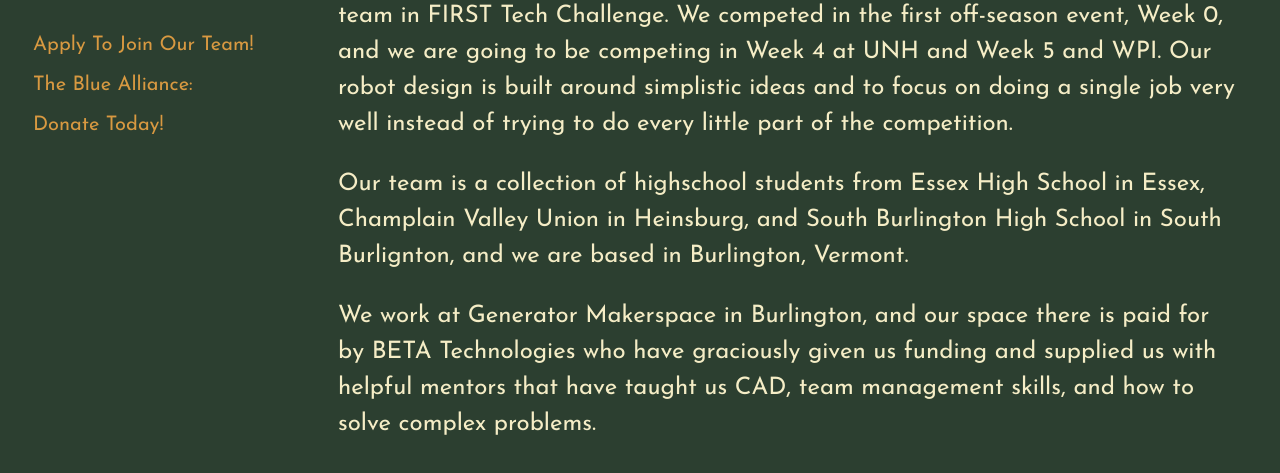
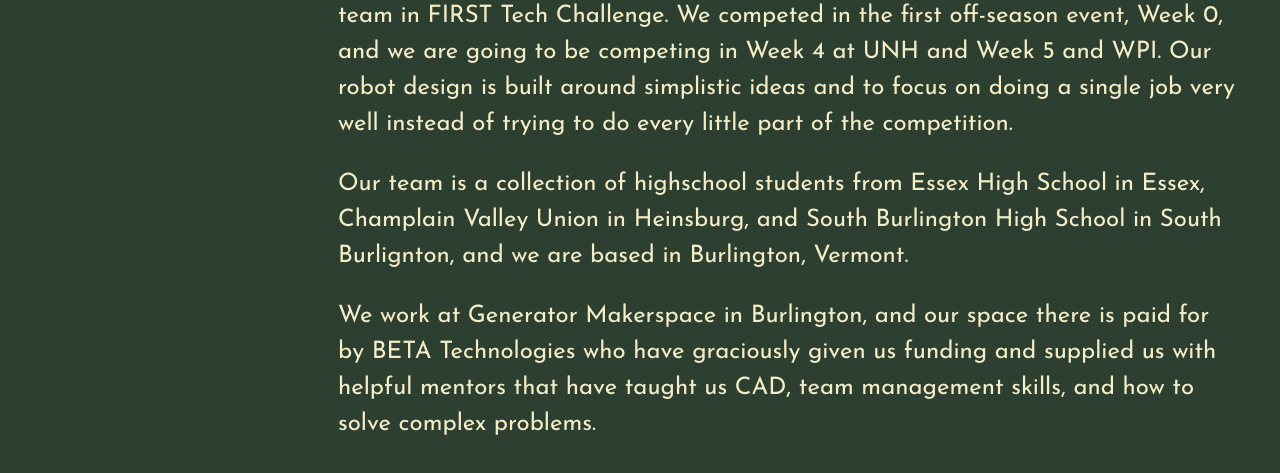
Before and after one commit to greenmountainrobotics/GreenMountainRobotics.org, a website: page public/index.html in a window 1280 px wide. Shown: the part 219-692 px from the top of the page. Drawn offline with Linux system fonts and the light colour scheme.

Commit message:
Update index.html

```diff
--- a/public/index.html
+++ b/public/index.html
@@ -21,11 +21,6 @@
     <div class="sidebar">
       <img src="https://cloud-qnxbbhdn1-hack-club-bot.vercel.app/0green_mountain_robotics_logo_revision_3__color_.png" class="logo">
       <div class="notlogo">
-      <div class="pages">
-    <a href="/application.html" class="otherpage">Apply To Join Our Team!</a>
-    <a href="https://www.thebluealliance.com/team/9101" class="otherpage">The Blue Alliance:</a>
-    <a href="https://bank.hackclub.com/donations/start/green-mountain-robotics" class="otherpage">Donate Today!</a>
-      </div>
     </div>
     </div>
     <div class="content">
```
